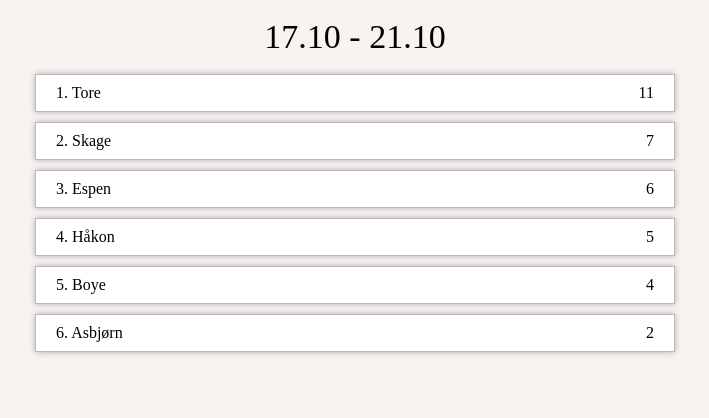
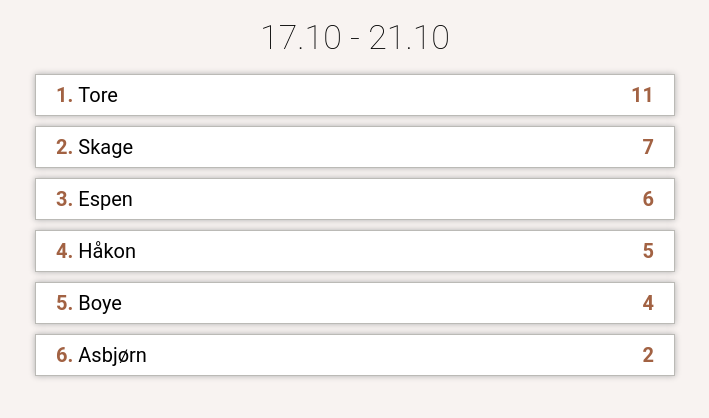
Before and after one commit to skagejohan/react-redux-intro, a React app: page / in a window 1280 px wide. Shown: the top 418 px of the page, without its empty margins (285-994 px from the left). Built offline with nearby package versions, Linux system fonts and the light colour scheme; the HTML template or start-up script is replaced by a standard one.

Commit message:
Step 7: Added font and refactored card classes.

```diff
--- a/src/app.css
+++ b/src/app.css
@@ -1,5 +1,6 @@
 body {
   background: #F8F3F1;
+  font-family: 'Roboto', sans-serif;
 }
 
 .container {
--- a/src/header.css
+++ b/src/header.css
@@ -1,6 +1,6 @@
 .container {
   text-align: center;
   font-size: 34px;
-  font-weight: 200;
+  font-weight: 100;
   margin-bottom: 20px;
 }
--- a/src/top-list.css
+++ b/src/top-list.css
@@ -1,4 +1,5 @@
 .card {
+  font-size: 20px;
   border: 1px solid #bdbdbd;
   padding: 10px 20px;
   margin-bottom: 10px;
@@ -7,9 +8,18 @@
   box-shadow: 0px 0px 6px 0px rgba(173,173,173,0.99);
 }
 
+.card-number {
+  color: #A26243;
+  display: inline-block;
+  font-weight: bold;
+  margin-right: 5px;
+}
+
 .card-stat {
+  color: #A26243;
   display: inline-block;
   float: right;
+  font-weight: bold;
 }
 
 .card-header {
--- a/src/top-list.jsx
+++ b/src/top-list.jsx
@@ -4,7 +4,10 @@ import topList from './top-list.css';
 const TopList = ({list}) => {
   const playerItems = list.map((player, index) => (
     <li className={topList.card} key={player.id}>
-      <span className={topList['card-header']}><strong>{`${index+1}. `}</strong>{player.name}</span>
+      <header className={topList['card-header']}>
+        <span className={topList['card-number']}>{`${index+1}. `}</span>
+        <span>{player.name}</span>
+      </header>
       <span className={topList['card-stat']}>{player.weeklyCount}</span>
     </li>
   ))
--- a/static/index.html
+++ b/static/index.html
@@ -2,6 +2,7 @@
 <html>
 <head>
   <title>Steppr</title>
+  <link href="https://fonts.googleapis.com/css?family=Roboto:100,400,700" rel="stylesheet">
 </head>
 <body>
   <div id="app"></div>
```
